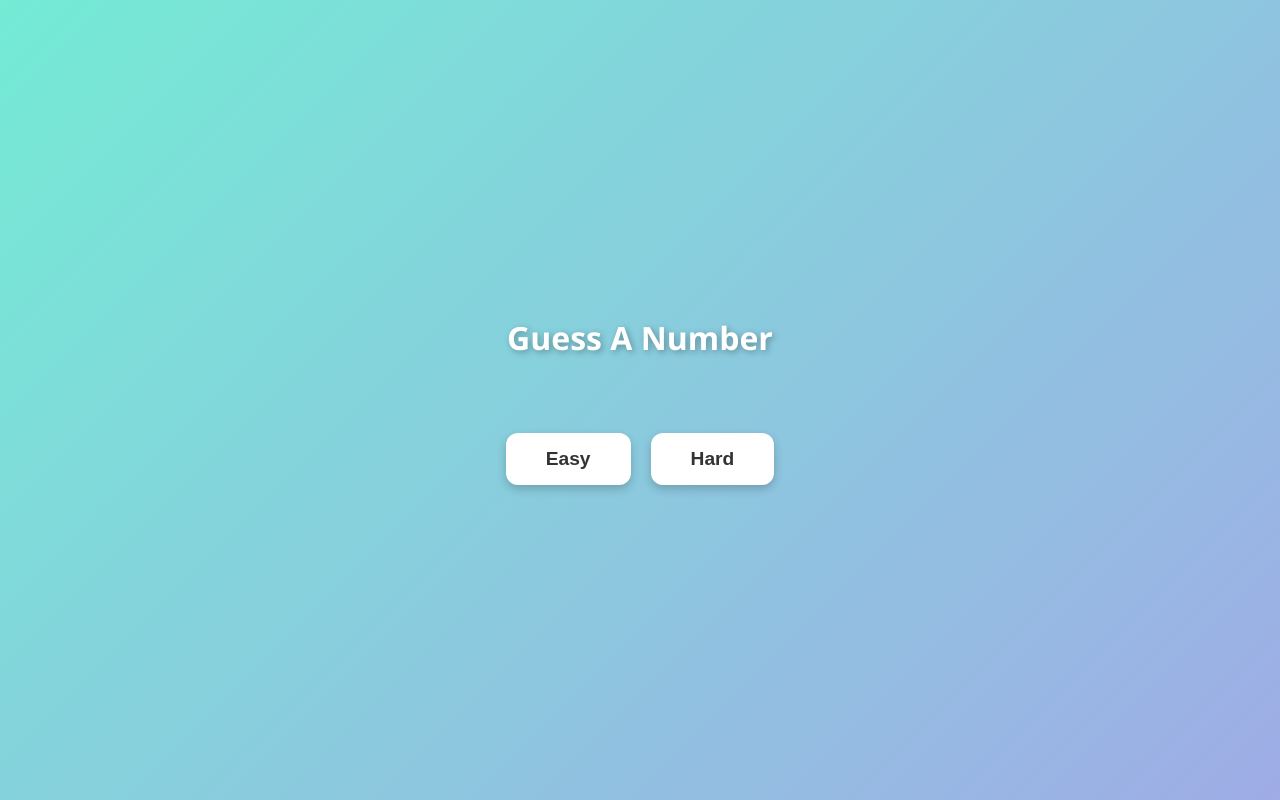
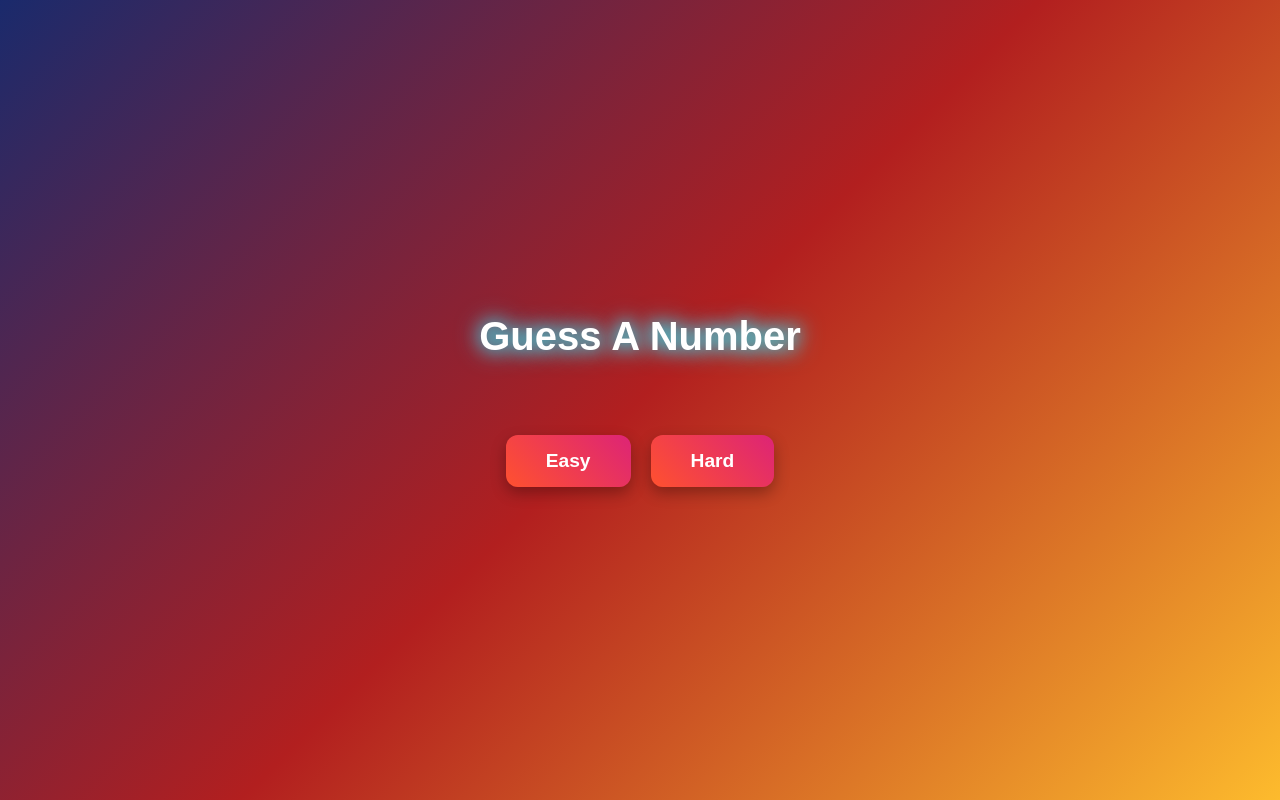
Before and after one commit to ahmedakram25/GuessAnumber2, a plain HTML site: page index.html in a window 1280 px wide. Drawn offline with Linux system fonts and the light colour scheme.

Commit message:
Update style.css

```diff
--- a/style.css
+++ b/style.css
@@ -1,56 +1,60 @@
-/* خلفية الصفحة */
+/* خلفية اللعبة */
 body {
+  font-family: 'Poppins', sans-serif;
+  background: linear-gradient(135deg, #1a2a6c, #b21f1f, #fdbb2d);
+  height: 100vh;
   margin: 0;
-  padding: 0;
-  font-family: 'Segoe UI', Tahoma, Geneva, Verdana, sans-serif;
-  background: linear-gradient(135deg, #74ebd5 0%, #9face6 100%);
-  height: 100vh;
   display: flex;
+  justify-content: center;
+  align-items: center;
   flex-direction: column;
-  align-items: center;
-  justify-content: center;
+  color: #fff;
 }
 
-/* عنوان اللعبة */
+/* العنوان */
 #mylabel {
-  font-size: 2rem;
+  font-size: 2.5rem;
   font-weight: bold;
-  color: #fff;
-  text-shadow: 2px 2px 6px rgba(0,0,0,0.3);
-  margin-bottom: 30px;
+  margin-bottom: 40px;
+  text-shadow: 2px 2px 8px rgba(0,0,0,0.7);
+  animation: glow 2s infinite alternate;
 }
 
-/* الحاوية بتاعت الأزرار */
+/* أنيميشن الإضاءة */
+@keyframes glow {
+  from { text-shadow: 0 0 5px #fff, 0 0 10px #ff0080; }
+  to   { text-shadow: 0 0 20px #00f0ff, 0 0 30px #00f0ff; }
+}
+
+/* منطقة الأزرار */
 #mybuttons {
   display: flex;
   gap: 20px;
 }
 
-/* شكل الأزرار */
+/* الأزرار */
 .buttons {
   padding: 15px 40px;
   font-size: 1.2rem;
-  font-weight: 600;
+  font-weight: bold;
   border: none;
   border-radius: 12px;
-  background: #ffffff;
-  color: #333;
   cursor: pointer;
-  transition: all 0.3s ease;
-  box-shadow: 0px 4px 10px rgba(0,0,0,0.2);
+  background: linear-gradient(45deg, #ff512f, #dd2476);
+  color: white;
+  box-shadow: 0 6px 15px rgba(0,0,0,0.3);
+  transition: transform 0.2s, box-shadow 0.3s;
 }
 
-/* تأثير عند المرور */
+/* عند المرور على الزر */
 .buttons:hover {
-  transform: translateY(-3px) scale(1.05);
-  background: #6a11cb;
-  color: #fff;
-  box-shadow: 0px 6px 15px rgba(0,0,0,0.3);
+  transform: scale(1.1);
+  box-shadow: 0 10px 25px rgba(0,0,0,0.5);
+  background: linear-gradient(45deg, #24c6dc, #514a9d);
 }
 
-/* تأثير عند الضغط */
+/* عند الضغط */
 .buttons:active {
-  transform: translateY(2px) scale(0.98);
-  background: #2575fc;
-  color: #fff;
+  transform: scale(0.95);
+  box-shadow: 0 4px 10px rgba(0,0,0,0.5);
 }
```
